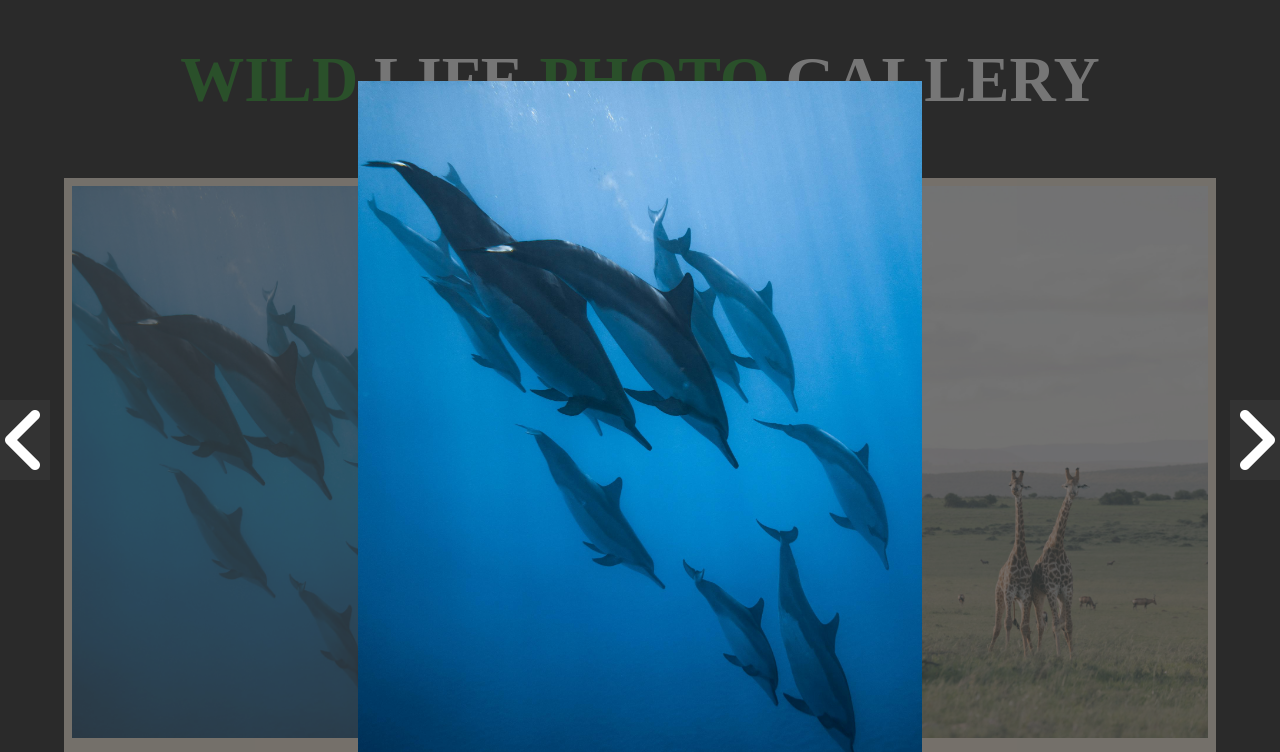
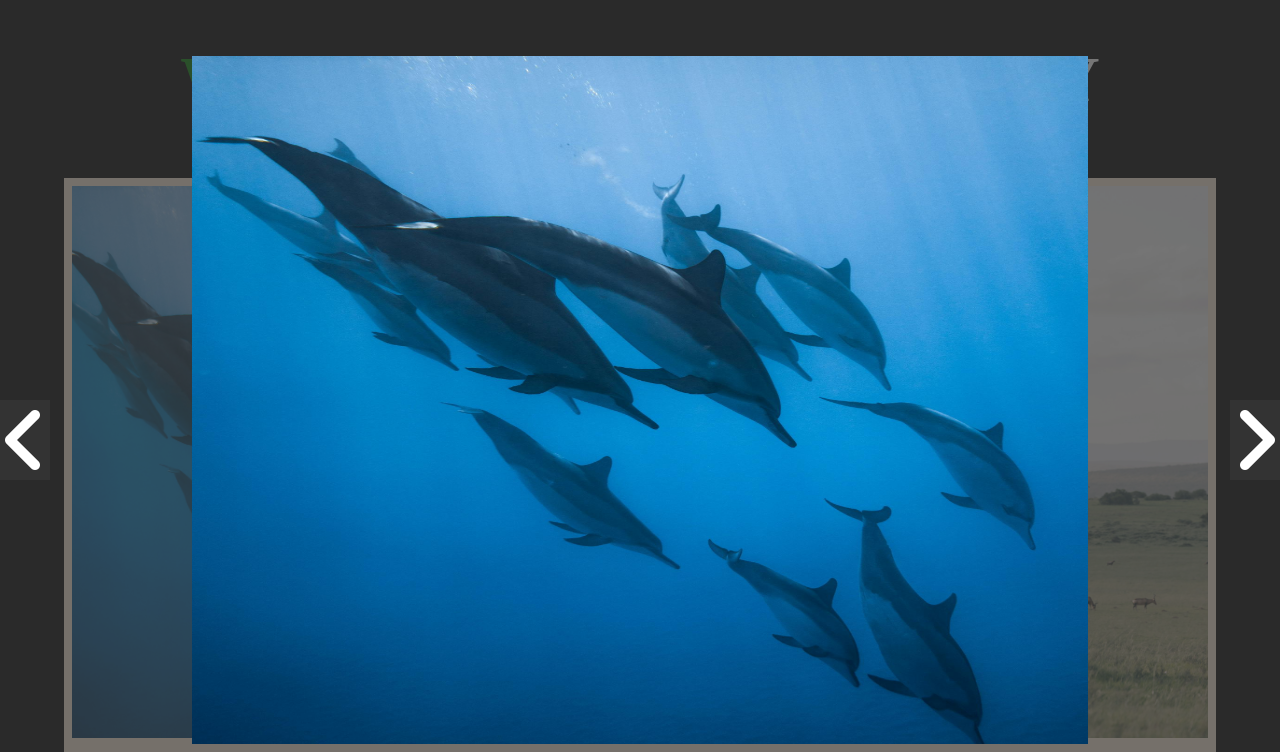
Before and after one commit to kamoM312/Photo-Gallery-Project-2, a plain HTML site: page index.html in a window 1280 px wide. Both pictures are taken after a click on the element 256 px from the left and 461 px from the top of the page. Shown: the top 752 px of the page. Drawn offline with Linux system fonts and the light colour scheme.

Commit message:
changed lightbox styling

```diff
--- a/script.js
+++ b/script.js
@@ -77,4 +77,5 @@ function closeLightBox() {
     }
 }
 
-lightBoxContainer.addEventListener("click", closeLightBox);
+// lightBoxContainer.addEventListener("click", closeLightBox);
+lightBoxContent.addEventListener("click", closeLightBox);
--- a/style.css
+++ b/style.css
@@ -75,7 +75,7 @@ body {
     top: 0;
     left: 0;
     width: 100%;
-    height: 100%;
+    height: 100vh;
     /* create scrollbar for image */
     overflow: auto;
     display: none;
@@ -89,8 +89,8 @@ body {
 }
 
 .lightbox-content {
-    width: 60%;
-    height: 80%;
+    width: 95vw;
+    height: 95vh;
     position: relative;
     display: grid;
     place-items: center;
@@ -104,11 +104,12 @@ body {
 } */
 
 .lightbox-img {
-    width: 70%;
-    height: 90%;
-    padding-top: 0;
-    /* position: absolute; */
-    /* top: 0; */
+    width: 70vw;
+    height: 90vh;
+    padding-top: 1rem;
+    padding-bottom: 1rem;
+    position: absolute;
+    top: 5%;
 }
 
 .lightbox-prev, .lightbox-next {
```
